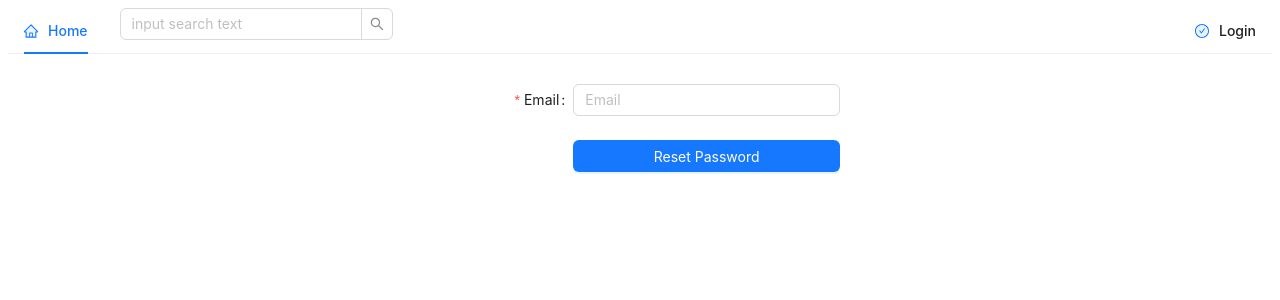
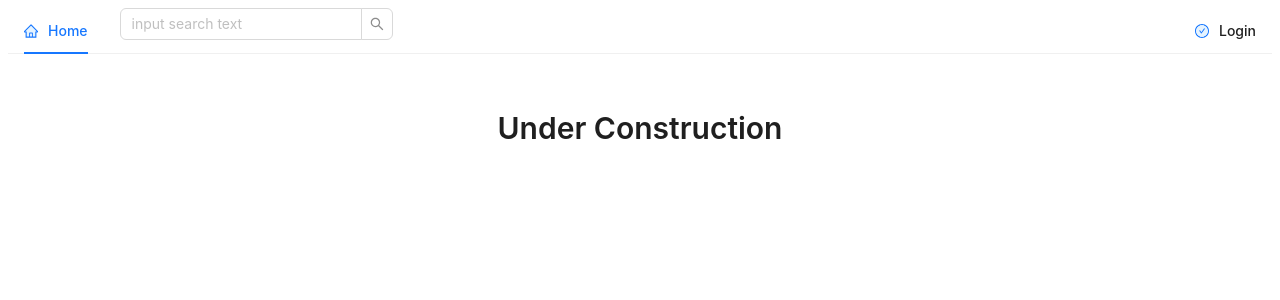
Before and after one commit to vvhuy298/Test-frontend, a React (Vite) app: page /register in a window 1280 px wide. Shown: the top 300 px of the page. Built offline with nearby package versions, Linux system fonts and the light colour scheme.

Commit message:
fix bugs and page title

```diff
--- a/src/components/MoviesComponents.tsx
+++ b/src/components/MoviesComponents.tsx
@@ -63,7 +63,7 @@ function Movies() {
       const payload = {
         search: param,
         offset: mode != 'refresh' && meta?.to ? meta?.to : 0,
-        limit: 10,
+        limit: 20,
       };
       const { data } = await getMovies(payload);
       if (data.movies) {
@@ -95,7 +95,13 @@ function Movies() {
     ) {
       return <Divider plain>It is all, nothing more!</Divider>;
     } else {
-      return <></>;
+      return (
+        <div style={{ paddingTop: '30px' }}>
+          <Spin tip="Loading" size="large">
+            <div className="content" />
+          </Spin>
+        </div>
+      );
     }
   };
 
--- a/src/pages/Detail.tsx
+++ b/src/pages/Detail.tsx
@@ -22,7 +22,7 @@ const Detail: React.FC = () => {
   useEffect(() => {
     document.title = 'Demo - Detail';
     setMovie(movieData);
-  }, [movieUuid]);
+  }, [movieData]);
 
   return (
     <div style={containner}>
--- a/src/pages/Forgot.tsx
+++ b/src/pages/Forgot.tsx
@@ -6,7 +6,7 @@ const Forgot: React.FC = () => {
   const [api, contextHolder] = notification.useNotification();
 
   useEffect(() => {
-    document.title = 'Demo - Regis';
+    document.title = 'Demo - Forgot Password';
   }, []);
 
   const onFinish = async (payload: any) => {
--- a/src/pages/Register.tsx
+++ b/src/pages/Register.tsx
@@ -1,24 +1,18 @@
 import React, { useEffect } from 'react';
-import { Button, Form, Input } from 'antd';
-import { login } from '../libs/api';
-import { useNavigate } from 'react-router-dom';
-import { useDispatch } from 'react-redux';
-import { logged } from '../store/user';
-import { clearToMovies } from '../store/movies';
+// import { Button, Form, Input } from 'antd';
+// import { login } from '../libs/api';
+// import { useNavigate } from 'react-router-dom';
+// import { useDispatch } from 'react-redux';
+// import { logged } from '../store/user';
+// import { clearToMovies } from '../store/movies';
+import Title from 'antd/es/typography/Title';
 
-type FieldType = {
-  email?: string;
-  password?: string;
-  remember?: string;
-};
-
-const Login: React.FC = () => {
-  const navigate = useNavigate();
+const Register: React.FC = () => {
+  useEffect(() => {
+    document.title = 'Demo - Register';
+  }, []);
+  /* const navigate = useNavigate();
   const dispatch = useDispatch();
-
-  useEffect(() => {
-    document.title = 'Demo - Forgot Password';
-  }, []);
 
   const onFinish = async (payload: any) => {
     const { data } = await login(payload);
@@ -29,11 +23,12 @@ const Login: React.FC = () => {
 
   const onFinishFailed = (errorInfo: any) => {
     console.log('Failed:', errorInfo);
-  };
+  }; */
 
   return (
     <div style={containner}>
-      <Form
+      <Title level={2}>Under Construction</Title>
+      {/* <Form
         name="basic"
         labelCol={{ span: 8 }}
         wrapperCol={{ span: 16 }}
@@ -52,10 +47,10 @@ const Login: React.FC = () => {
 
         <Form.Item wrapperCol={{ offset: 8, span: 16 }}>
           <Button type="primary" htmlType="submit" style={loginFormButton}>
-            Reset Password
+            Registration
           </Button>
         </Form.Item>
-      </Form>
+      </Form> */}
     </div>
   );
 };
@@ -67,12 +62,4 @@ const containner: React.CSSProperties = {
   justifyContent: 'center',
 };
 
-const loginForm: React.CSSProperties = {
-  width: '400px',
-};
-
-const loginFormButton: React.CSSProperties = {
-  width: '100%',
-};
-
-export default Login;
+export default Register;
--- a/src/pages/SetPassword.tsx
+++ b/src/pages/SetPassword.tsx
@@ -10,7 +10,7 @@ const SetPassword: React.FC = () => {
   const navigate = useNavigate();
 
   useEffect(() => {
-    document.title = 'Demo - Regis';
+    document.title = 'Demo - Reset Password';
   }, []);
 
   const onFinish = async (payload: any) => {
```
